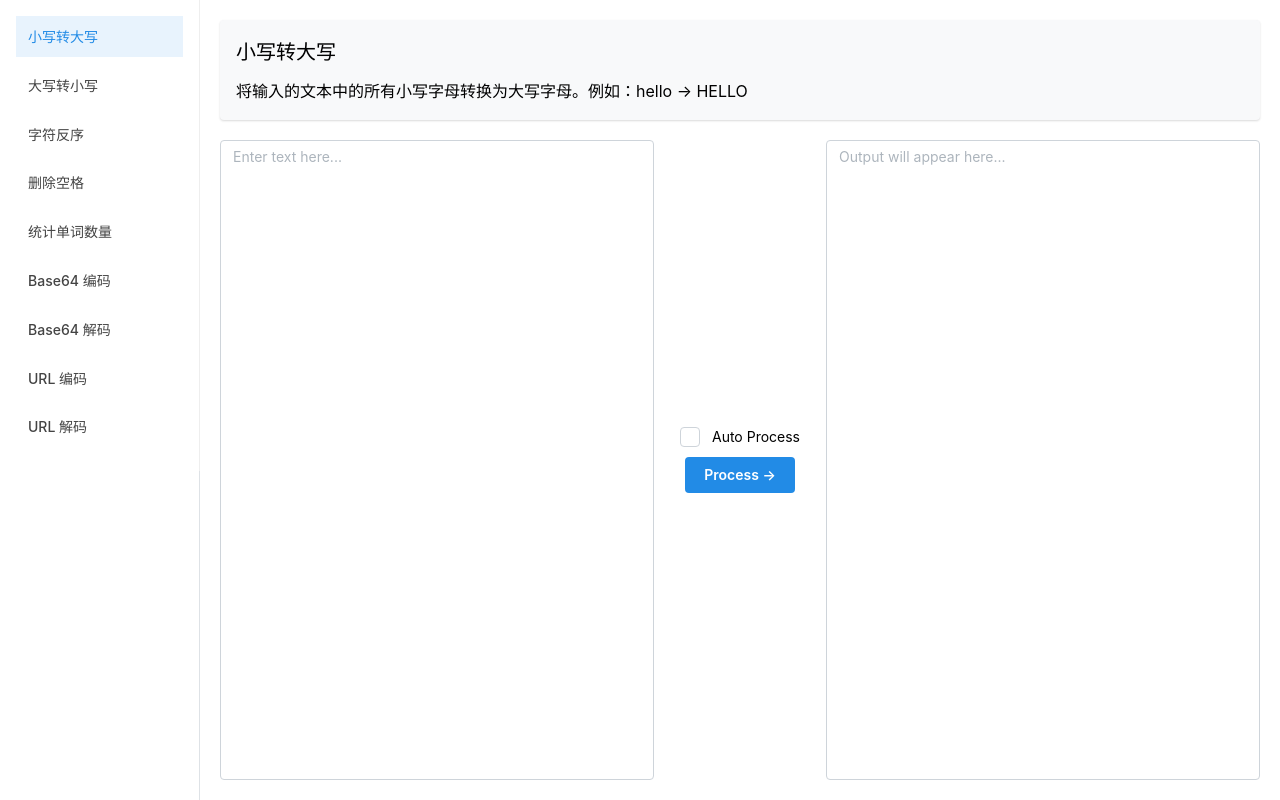
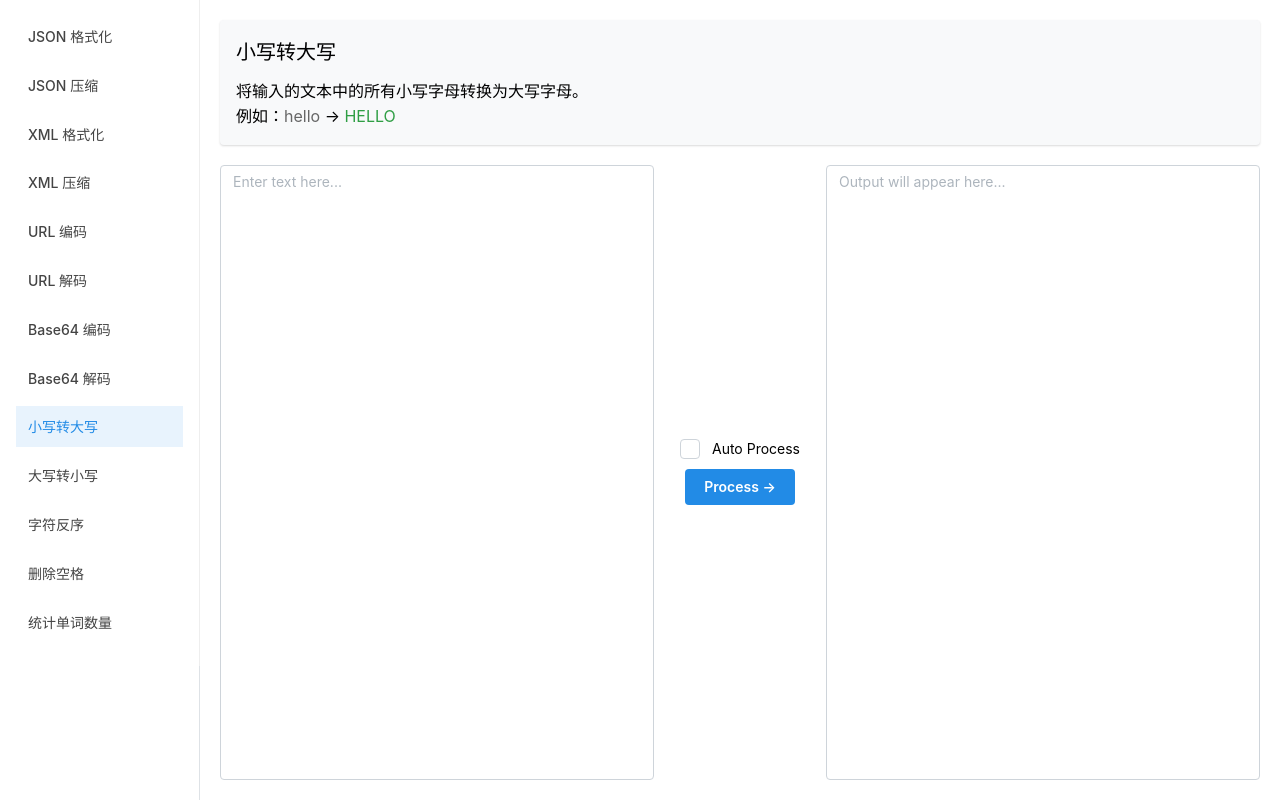
Before and after one commit to raoqu/text-processor, a React (Vite) app: page / in a window 1280 px wide. Built offline with nearby package versions, Linux system fonts and the light colour scheme.

Commit message:
json/xml formatter

```diff
--- a/package.json
+++ b/package.json
@@ -12,6 +12,7 @@
   "dependencies": {
     "@mantine/core": "^7.15.2",
     "@mantine/hooks": "^7.15.2",
+    "@tabler/icons-react": "^3.26.0",
     "react": "^18.3.1",
     "react-dom": "^18.3.1"
   },
--- a/src/App.jsx
+++ b/src/App.jsx
@@ -1,5 +1,6 @@
 import { useState, useEffect } from 'react'
-import { AppShell, Button, Textarea, Checkbox, Paper, Text } from '@mantine/core'
+import { AppShell, Button, Textarea, Checkbox, Paper, Text, ActionIcon } from '@mantine/core'
+import { IconCopy } from '@tabler/icons-react'
 import { Sidebar } from './components/Sidebar'
 import { processors } from './processors'
 import './App.css'
@@ -9,12 +10,20 @@ function App() {
   const [outputText, setOutputText] = useState('')
   const [selectedProcessor, setSelectedProcessor] = useState('uppercase')
   const [autoProcess, setAutoProcess] = useState(false)
+  const [showCopy, setShowCopy] = useState(false)
+  const [isError, setIsError] = useState(false)
 
   const handleProcess = () => {
     const processor = processors[selectedProcessor]
     if (processor) {
-      setOutputText(processor.process(inputText))
+      const result = processor.process(inputText)
+      setOutputText(result)
+      setIsError(result.startsWith('Error:'))
     }
+  }
+
+  const handleCopy = () => {
+    navigator.clipboard.writeText(outputText)
   }
 
   useEffect(() => {
@@ -63,9 +72,7 @@ function App() {
             <Text size="xl" weight={500} style={{ marginBottom: '10px' }}>
               {processors[selectedProcessor].name}
             </Text>
-            <Text>
-              {processors[selectedProcessor].description}
-            </Text>
+            <Text dangerouslySetInnerHTML={{ __html: processors[selectedProcessor].description }} />
           </Paper>
 
           <div style={{
@@ -103,16 +110,42 @@ function App() {
               </Button>
             </div>
 
+            <div
+              style={{ position: 'relative', flex: 1, minWidth: '300px' }}
+              onMouseEnter={() => setShowCopy(true)}
+              onMouseLeave={() => setShowCopy(false)}
+            >
+              {showCopy && outputText && (
+                <ActionIcon
+                  variant="filled"
+                  color="blue"
+                  onClick={handleCopy}
+                  style={{
+                    position: 'absolute',
+                    top: '10px',
+                    right: '10px',
+                    zIndex: 1000,
+                    backgroundColor: 'rgba(51, 154, 240, 0.9)'
+                  }}
+                >
+                  <IconCopy size={16} />
+                </ActionIcon>
+              )}
               <Textarea
                 placeholder="Output will appear here..."
                 value={outputText}
                 readOnly
                 styles={{
-                root: { flex: 1, minWidth: '300px' },
+                  root: { height: '100%' },
                   wrapper: { height: '100%' },
-                input: { height: '100%', minHeight: '100%' }
+                  input: {
+                    height: '100%',
+                    minHeight: '100%',
+                    color: isError ? '#e03131' : 'inherit'
+                  }
                 }}
               />
+            </div>
           </div>
         </div>
       </AppShell.Main>
--- a/src/processors/base64Processors.js
+++ b/src/processors/base64Processors.js
@@ -1,6 +1,6 @@
 export const base64Encode = {
   name: 'Base64 编码',
-  description: '将文本转换为Base64编码格式，常用于在网络上传输二进制数据。例如：Hello → SGVsbG8=',
+  description: '将文本转换为Base64编码格式，常用于在网络上传输二进制数据。<br/>例如：<span style="color: #666">Hello</span> → <span style="color: #2f9e44">SGVsbG8=</span>',
   process: (text) => {
     try {
       return btoa(unescape(encodeURIComponent(text)));
@@ -12,7 +12,7 @@ export const base64Encode = {
 
 export const base64Decode = {
   name: 'Base64 解码',
-  description: '将Base64编码的文本解码为原始文本。例如：SGVsbG8= → Hello',
+  description: '将Base64编码的文本解码为原始文本。<br/>例如：<span style="color: #666">SGVsbG8=</span> → <span style="color: #2f9e44">Hello</span>',
   process: (text) => {
     try {
       return decodeURIComponent(escape(atob(text)));
--- a/src/processors/caseConverters.js
+++ b/src/processors/caseConverters.js
@@ -1,11 +1,11 @@
 export const uppercase = {
   name: '小写转大写',
-  description: '将输入的文本中的所有小写字母转换为大写字母。例如：hello → HELLO',
+  description: '将输入的文本中的所有小写字母转换为大写字母。<br/>例如：<span style="color: #666">hello</span> → <span style="color: #2f9e44">HELLO</span>',
   process: (text) => text.toUpperCase(),
 };
 
 export const lowercase = {
   name: '大写转小写',
-  description: '将输入的文本中的所有大写字母转换为小写字母。例如：HELLO → hello',
+  description: '将输入的文本中的所有大写字母转换为小写字母。<br/>例如：<span style="color: #666">HELLO</span> → <span style="color: #2f9e44">hello</span>',
   process: (text) => text.toLowerCase(),
 };
--- /dev/null
+++ b/src/processors/formatProcessors.js
@@ -0,0 +1,88 @@
+export const jsonFormat = {
+  name: 'JSON 格式化',
+  description: '格式化JSON文本，使其具有适当的缩进和换行。<br/>例如：<span style="color: #666">{"name":"john","age":30}</span> → <span style="color: #2f9e44">{\n&nbsp;&nbsp;"name": "john",\n&nbsp;&nbsp;"age": 30\n}</span>',
+  process: (text) => {
+    try {
+      const obj = JSON.parse(text);
+      return JSON.stringify(obj, null, 2);
+    } catch (e) {
+      return 'Error: Invalid JSON input';
+    }
+  },
+};
+
+export const jsonMinify = {
+  name: 'JSON 压缩',
+  description: '移除JSON文本中的所有空格和换行，将其压缩为一行。<br/>例如：<span style="color: #666">{\n&nbsp;&nbsp;"name": "john"\n}</span> → <span style="color: #2f9e44">{"name":"john"}</span>',
+  process: (text) => {
+    try {
+      const obj = JSON.parse(text);
+      return JSON.stringify(obj);
+    } catch (e) {
+      return 'Error: Invalid JSON input';
+    }
+  },
+};
+
+export const xmlFormat = {
+  name: 'XML 格式化',
+  description: '格式化XML文本，添加适当的缩进和换行。<br/>例如：<span style="color: #666">&lt;root&gt;&lt;person&gt;&lt;name&gt;John&lt;/name&gt;&lt;/person&gt;&lt;/root&gt;</span><br/>→ <span style="color: #2f9e44">&lt;root&gt;\n&nbsp;&nbsp;&lt;person&gt;\n&nbsp;&nbsp;&nbsp;&nbsp;&lt;name&gt;John&lt;/name&gt;\n&nbsp;&nbsp;&lt;/person&gt;\n&lt;/root&gt;</span>',
+  process: (text) => {
+    try {
+      // Create a temporary DOM parser
+      const parser = new DOMParser();
+      const xmlDoc = parser.parseFromString(text, 'text/xml');
+
+      // Check for parsing errors
+      const parserError = xmlDoc.getElementsByTagName('parsererror');
+      if (parserError.length > 0) {
+        throw new Error('Invalid XML');
+      }
+
+      // Format the XML with proper indentation
+      const serializer = new XMLSerializer();
+      let formatted = '';
+      const split = serializer.serializeToString(xmlDoc).split('>');
+      let indent = 0;
+
+      for (let i = 0; i < split.length; i++) {
+        const node = split[i];
+        if (node.trim() !== '') {
+          if (node.indexOf('</') === 0) indent--;
+          formatted += '  '.repeat(indent) + node.trim() + '>\n';
+          if (node.indexOf('/>') === -1 && node.indexOf('</') === -1 && node.indexOf('<?xml') === -1) indent++;
+        }
+      }
+
+      return formatted.trim();
+    } catch (e) {
+      return 'Error: Invalid XML input';
+    }
+  },
+};
+
+export const xmlMinify = {
+  name: 'XML 压缩',
+  description: '移除XML文本中的所有空格、缩进和换行，将其压缩为一行。<br/>例如：<span style="color: #666">&lt;root&gt;\n&nbsp;&nbsp;&lt;person&gt;\n&nbsp;&nbsp;&nbsp;&nbsp;&lt;name&gt;John&lt;/name&gt;\n&nbsp;&nbsp;&lt;/person&gt;\n&lt;/root&gt;</span><br/>→ <span style="color: #2f9e44">&lt;root&gt;&lt;person&gt;&lt;name&gt;John&lt;/name&gt;&lt;/person&gt;&lt;/root&gt;</span>',
+  process: (text) => {
+    try {
+      const parser = new DOMParser();
+      const xmlDoc = parser.parseFromString(text, 'text/xml');
+
+      // Check for parsing errors
+      const parserError = xmlDoc.getElementsByTagName('parsererror');
+      if (parserError.length > 0) {
+        throw new Error('Invalid XML');
+      }
+
+      // Serialize without formatting
+      const serializer = new XMLSerializer();
+      return serializer.serializeToString(xmlDoc)
+        .replace(/>\s+</g, '><') // Remove whitespace between tags
+        .replace(/\s+/g, ' ') // Replace multiple spaces with single space
+        .trim();
+    } catch (e) {
+      return 'Error: Invalid XML input';
+    }
+  },
+};
--- a/src/processors/textManipulation.js
+++ b/src/processors/textManipulation.js
@@ -1,18 +1,18 @@
 export const reverseText = {
   name: '字符反序',
-  description: '将输入的文本字符顺序反转。例如：hello → olleh',
+  description: '将输入的文本字符顺序反转。<br/>例如：<span style="color: #666">hello</span> → <span style="color: #2f9e44">olleh</span>',
   process: (text) => text.split('').reverse().join(''),
 };
 
 export const removeSpaces = {
   name: '删除空格',
-  description: '删除文本中多余的空格，保留单词间的一个空格。例如："hello   world" → "hello world"',
+  description: '删除文本中多余的空格，保留单词间的一个空格。<br/>例如：<span style="color: #666">"hello&nbsp;&nbsp;&nbsp;world"</span> → <span style="color: #2f9e44">"hello world"</span>',
   process: (text) => text.replace(/\s+/g, ' ').trim(),
 };
 
 export const countWords = {
   name: '统计单词数量',
-  description: '统计文本中的单词数量，以空格为分隔符。例如："hello world" → "Word count: 2"',
+  description: '统计文本中的单词数量，以空格为分隔符。<br/>例如：<span style="color: #666">"hello world"</span> → <span style="color: #2f9e44">"Word count: 2"</span>',
   process: (text) => {
     const words = text.trim().split(/\s+/).filter(word => word.length > 0);
     return `Word count: ${words.length}`;
--- a/src/processors/urlProcessors.js
+++ b/src/processors/urlProcessors.js
@@ -1,6 +1,6 @@
 export const urlEncode = {
   name: 'URL 编码',
-  description: '将文本转换为URL安全的格式，编码特殊字符。例如：Hello World → Hello%20World',
+  description: '将文本转换为URL安全的格式，编码特殊字符。<br/>例如：<span style="color: #666">Hello World</span> → <span style="color: #2f9e44">Hello%20World</span>',
   process: (text) => {
     try {
       return encodeURIComponent(text);
@@ -12,7 +12,7 @@ export const urlEncode = {
 
 export const urlDecode = {
   name: 'URL 解码',
-  description: '将URL编码的文本解码为原始文本。例如：Hello%20World → Hello World',
+  description: '将URL编码的文本解码为原始文本。<br/>例如：<span style="color: #666">Hello%20World</span> → <span style="color: #2f9e44">Hello World</span>',
   process: (text) => {
     try {
       return decodeURIComponent(text);
```
Also changed, not shown: src/processors/index.js (+16 -4 lines), 2 other files (tests, documents, lock files or other folders). Lines whose indentation alone changed are shown as unchanged.
